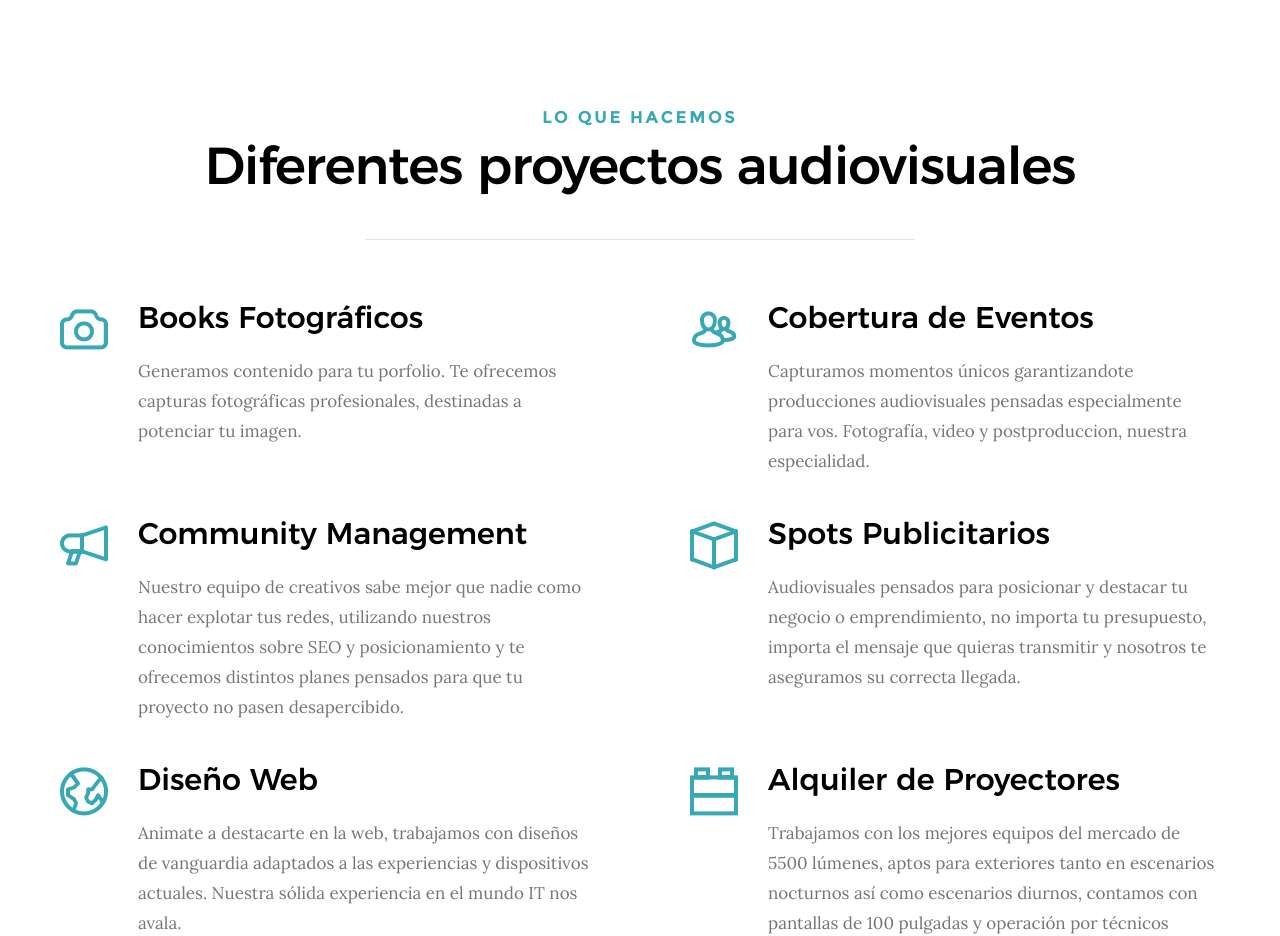
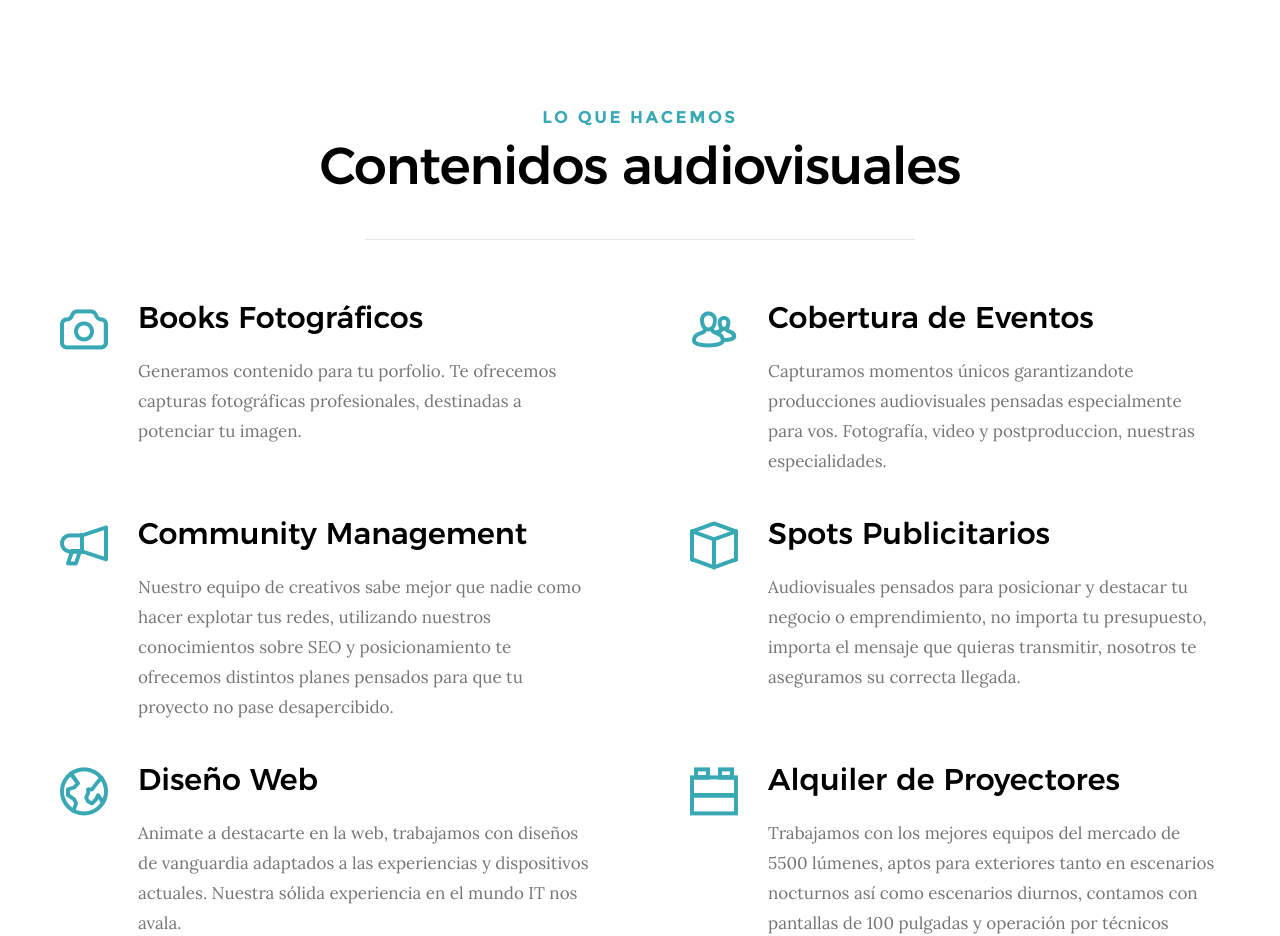
Before and after one commit to bg-multimedia/bg-multimedia.github.io, a plain HTML site: page index.html in a window 1280 px wide. Shown: the part 1500-2436 px from the top of the page. Drawn offline with Linux system fonts and the light colour scheme; files whose address does not match are found by name.

Commit message:
Update index.html
Actualizacion textos

```diff
--- a/index.html
+++ b/index.html
@@ -219,7 +219,7 @@
         <div class="row section-header has-bottom-sep" data-aos="fade-up">
             <div class="col-full">
                 <h3 class="subhead">lo que hacemos</h3>
-                <h1 class="display-2">Diferentes proyectos audiovisuales</h1>
+                <h1 class="display-2">Contenidos audiovisuales</h1>
             </div>
         </div> <!-- end section-header -->
 
@@ -242,7 +242,7 @@
                 </div>
                 <div class="service-text">
                     <h3 class="h2">Cobertura de Eventos</h3>
-                    <p>Capturamos momentos únicos garantizandote producciones audiovisuales pensadas especialmente para vos. Fotografía, video y postproduccion, nuestra especialidad.
+                    <p>Capturamos momentos únicos garantizandote producciones audiovisuales pensadas especialmente para vos. Fotografía, video y postproduccion, nuestras especialidades.
                     </p>
                 </div>
             </div>
@@ -253,7 +253,7 @@
                 </div>
                 <div class="service-text">
                     <h3 class="h2">Community Management</h3>
-                    <p>Nuestro equipo de creativos sabe mejor que nadie como hacer explotar tus redes, utilizando nuestros conocimientos sobre SEO y posicionamiento y te ofrecemos distintos planes pensados para que tu proyecto no pasen desapercibido.
+                    <p>Nuestro equipo de creativos sabe mejor que nadie como hacer explotar tus redes, utilizando nuestros conocimientos sobre SEO y posicionamiento te ofrecemos distintos planes pensados para que tu proyecto no pase desapercibido.
                     </p>
                 </div>
             </div>
@@ -264,7 +264,7 @@
                 </div>
                 <div class="service-text">
                     <h3 class="h2">Spots Publicitarios</h3>
-                    <p>Audiovisuales pensados para posicionar y destacar tu negocio o emprendimiento, no importa tu presupuesto, importa el mensaje que quieras transmitir y nosotros te aseguramos su correcta llegada.
+                    <p>Audiovisuales pensados para posicionar y destacar tu negocio o emprendimiento, no importa tu presupuesto, importa el mensaje que quieras transmitir, nosotros te aseguramos su correcta llegada.
                     </p>
                 </div>
             </div>
```
